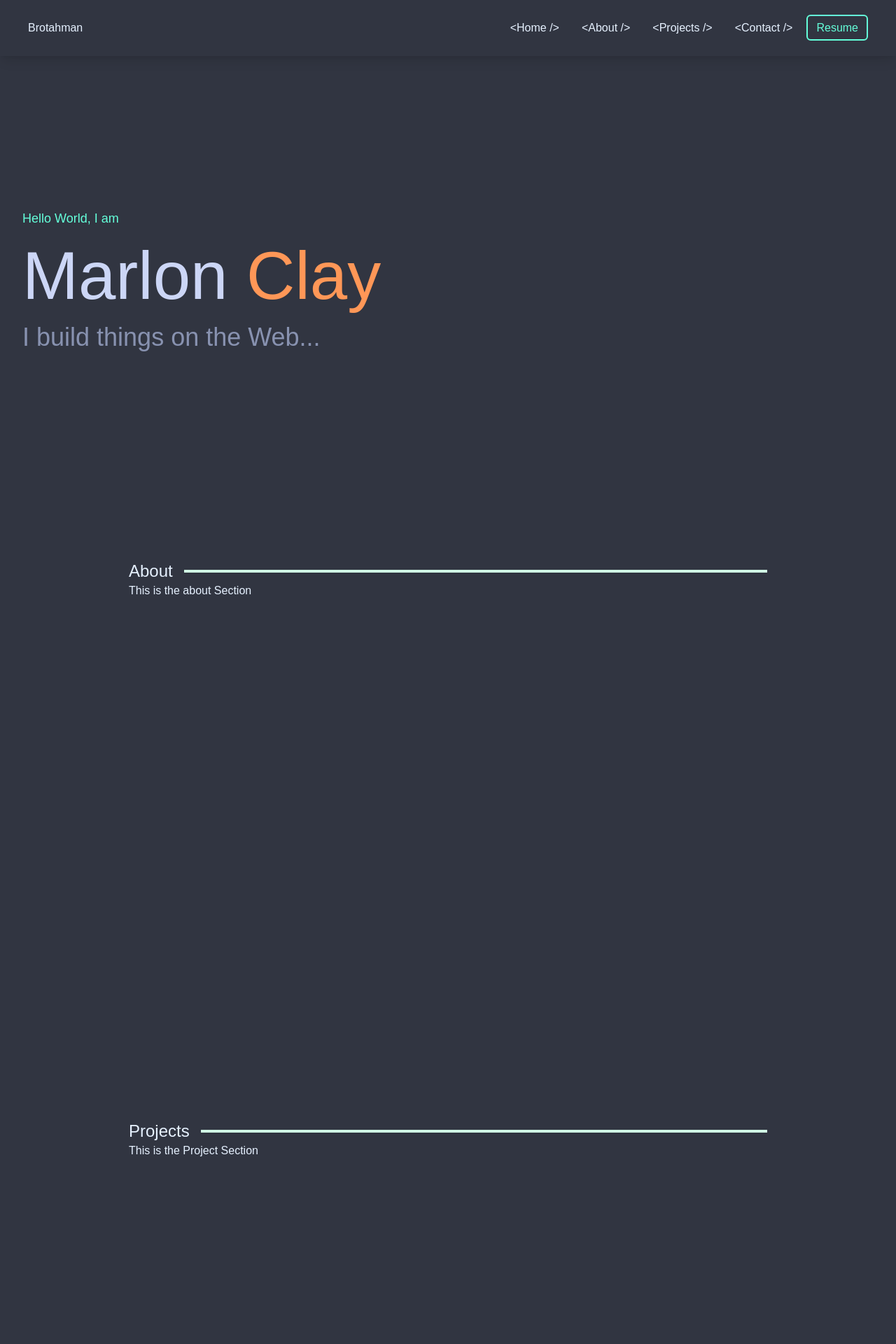
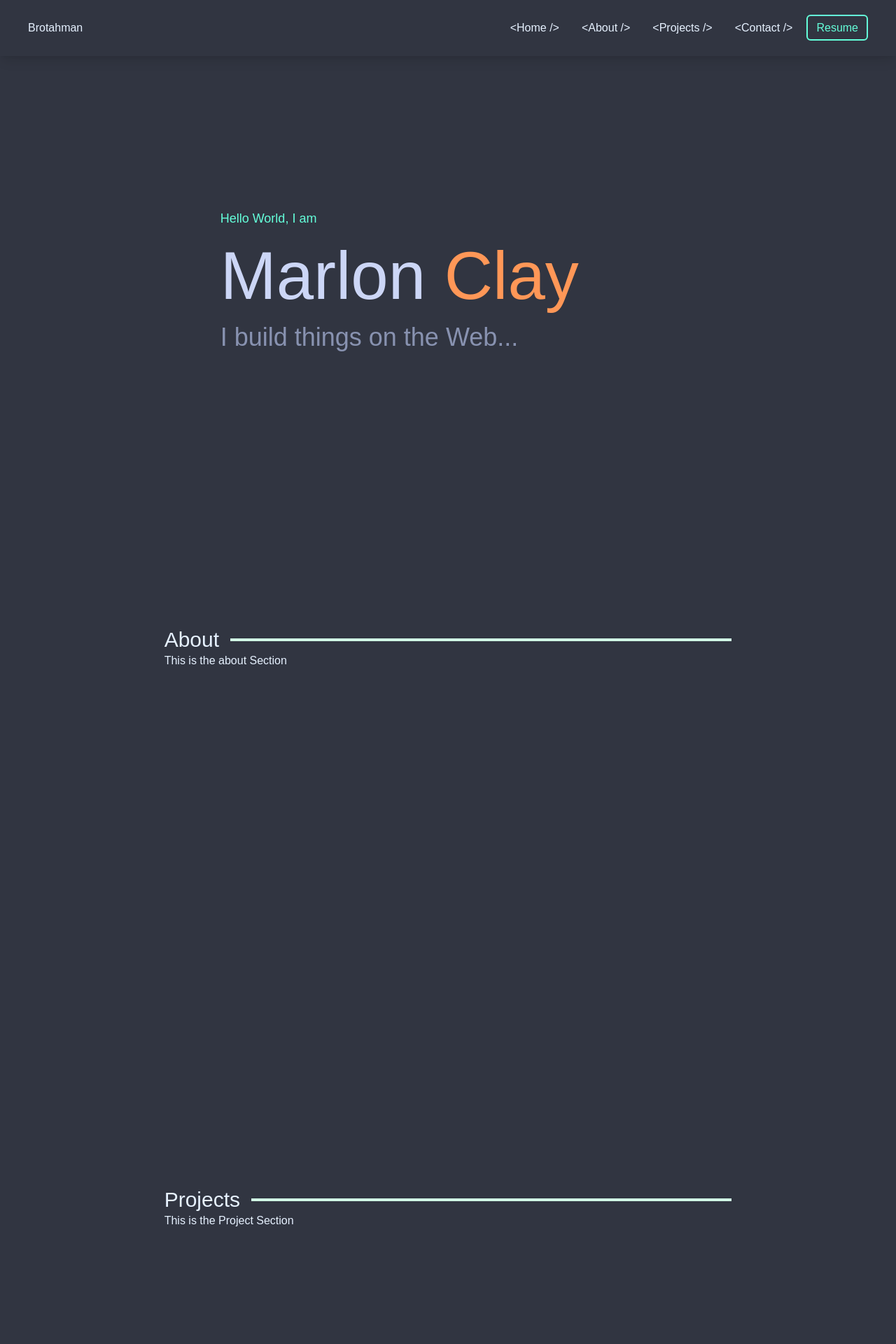
Before and after one commit to luciousmc/portfolio_v2, a Next.js app: page / in a window 1280 px wide. Shown: the top 1920 px of the page at 70% size. Built offline with nearby package versions, Linux system fonts and the light colour scheme.

Commit message:
container added to restrict width of main content

```diff
--- a/components/Header.js
+++ b/components/Header.js
@@ -12,7 +12,7 @@ function Header() {
         <nav>
           <ul className='hidden md:flex mr-5 space-x-8'>
             <li>
-              <Link href="/">
+              <Link href="#top">
                 <a className='navLink'>&lt;Home /&gt;</a>
               </Link>
             </li>
--- a/components/HeroSection.js
+++ b/components/HeroSection.js
@@ -1,6 +1,6 @@
 function HeroSection() {
   return (
-    <section className='h-screen flex items-center'>
+    <section className='h-screen flex items-center pl-20'>
       <div className='space-y-5'>
         <p className='text-neon md:text-lg'>
           <span>Hello World</span>, I am
@@ -8,8 +8,6 @@ function HeroSection() {
         <h1 className='text-7xl md:text-8xl text-slate-lightest'>Marlon <span className='text-accent'>Clay</span></h1>
         <p className='text-3xl md:text-4xl text-slate'>I build things on the Web...</p>
       </div>
-
-
     </section>
   )
 }
--- a/components/Section.js
+++ b/components/Section.js
@@ -1,8 +1,8 @@
-function Section({ title, children }) {
+function Section({ id, title, children }) {
   return (
-    <section className='w-full min-h-screen'>
+    <section id={id} className='w-full min-h-screen pt-24'>
       <div className='flex items-center space-x-4'>
-        <h2 className='flex-grow whitespace-nowrap text-2xl'>{title}</h2>
+        <h2 className='flex-grow text-3xl'>{title}</h2>
         <div className='h-1 bg-green-100 w-full' />
       </div>
 
--- a/pages/index.js
+++ b/pages/index.js
@@ -15,20 +15,19 @@ export default function Home() {
       <Header />
 
       <main className='w-full px-8'>
-        {/* Hero Section */}
-        <HeroSection />
 
-        {/* About Section */}
-        <div className="flex flex-col justify-center items-center w-3/4 mx-auto">
-          <Section title='About'>
+        <div className="flex flex-col w-2/3 mx-auto">
+          <HeroSection />
+
+          <Section id='About' title='About'>
             <h3>This is the about Section</h3>
           </Section>
-          {/* Projects Section */}
-          <Section title ='Projects'>
+
+          <Section id='Projects' title ='Projects'>
             <h3>This is the Project Section</h3>
           </Section>
-          {/* Contact Section */}
-          <Section title='Contact'>
+
+          <Section id='Contact' title='Contact'>
             This is the contact section
           </Section>
         </div>
```
